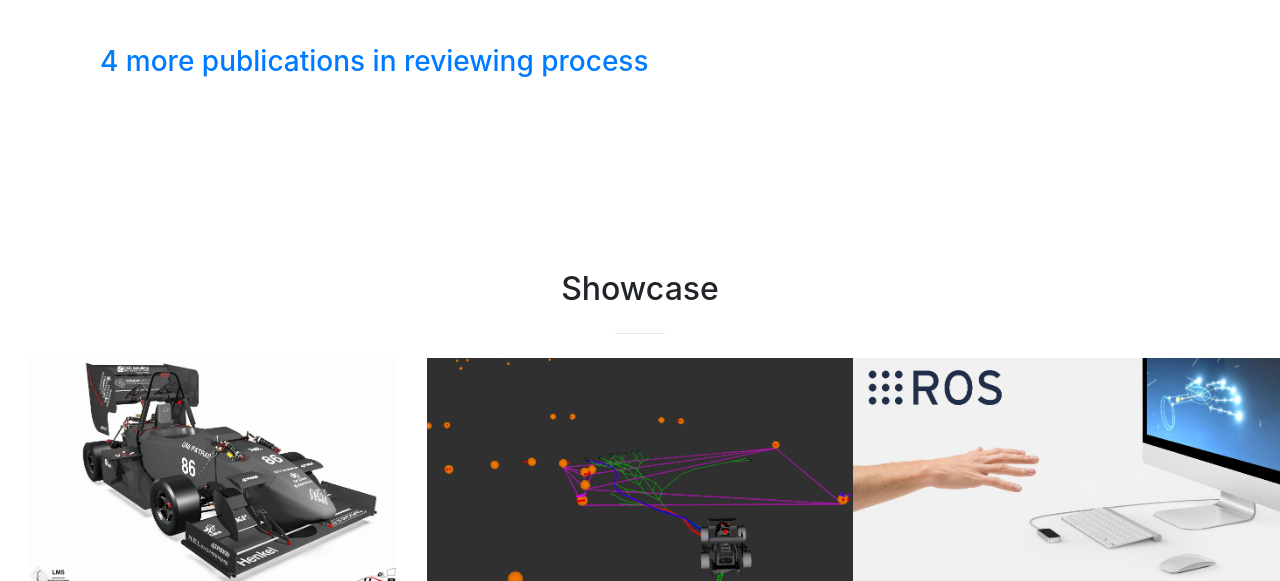
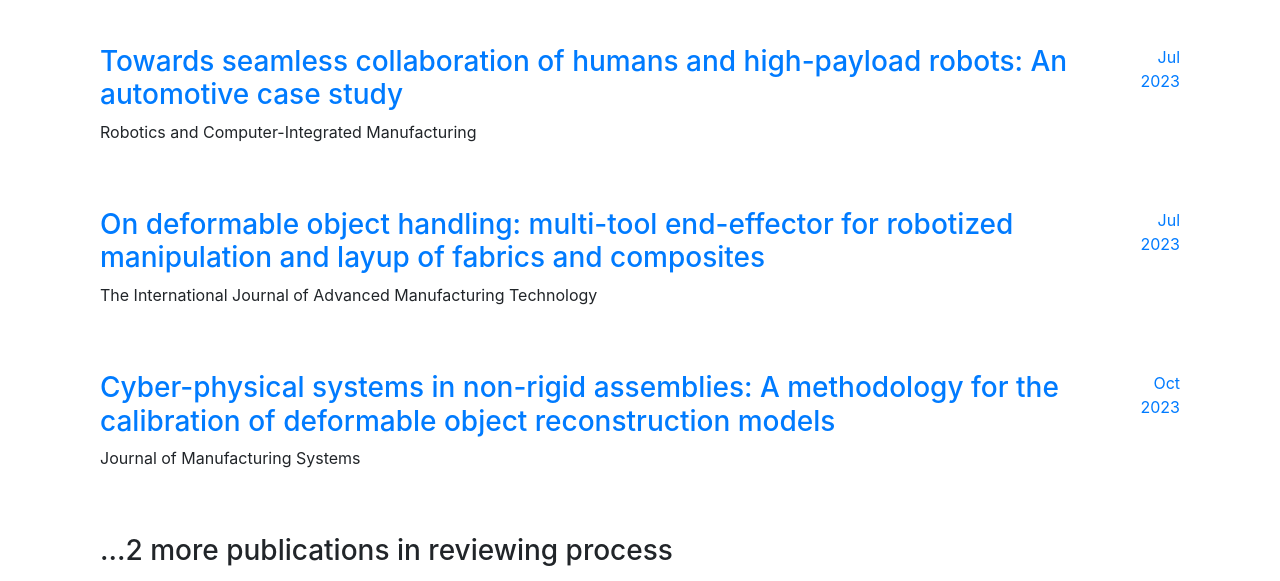
Before and after one commit to ekampourakis/Portfolio, a website with bundled scripts: page portfolio.html in a window 1280 px wide. Shown: the part 8503-9084 px from the top of the page. Built offline with nearby package versions, Linux system fonts and the light colour scheme.

Commit message:
add pubs

```diff
--- a/portfolio.html
+++ b/portfolio.html
@@ -395,7 +395,7 @@
                         <a class="mb-0" target="_blank" href="https://www.sciencedirect.com/science/article/pii/S0007850622000956">
                             <h3>On deformable object handling: Model-based motion planning for human-robot co-manipulation</h3>
                         </a>
-                        <div class="subheading mb-3">CIRP Annals - Manufacturing Technology </div>
+                        <div class="subheading mb-3">CIRP Annals - Manufacturing Technology</div>
                     </div>
                     <div class="resume-date text-md-right">
                         <span class="text-primary">May 2022</span>
@@ -403,8 +403,42 @@
                 </div>
                 <div class="resume-item d-flex flex-column flex-md-row mb-5">
                     <div class="resume-content mr-auto">
-                        <a class="mb-0" target="_blank" href="">
-                            <h3>4 more publications in reviewing process</h3>
+                        <a class="mb-0" target="_blank" href="https://www.sciencedirect.com/science/article/pii/S0736584523000200">
+                            <h3>Towards seamless collaboration of humans and high-payload robots: An automotive case study</h3>
+                        </a>
+                        <div class="subheading mb-3">Robotics and Computer-Integrated Manufacturing</div>
+                    </div>
+                    <div class="resume-date text-md-right">
+                        <span class="text-primary">Jul 2023</span>
+                    </div>
+                </div>
+                <div class="resume-item d-flex flex-column flex-md-row mb-5">
+                    <div class="resume-content mr-auto">
+                        <a class="mb-0" target="_blank" href="https://link.springer.com/article/10.1007/s00170-023-11914-z">
+                            <h3>On deformable object handling: multi-tool end-effector for robotized manipulation and layup of fabrics and composites</h3>
+                        </a>
+                        <div class="subheading mb-3">The International Journal of Advanced Manufacturing Technology</div>
+                    </div>
+                    <div class="resume-date text-md-right">
+                        <span class="text-primary">Jul 2023</span>
+                    </div>
+                </div>
+                <div class="resume-item d-flex flex-column flex-md-row mb-5">
+                    <div class="resume-content mr-auto">
+                        <a class="mb-0" target="_blank" href="https://www.sciencedirect.com/science/article/pii/S0278612523001735">
+                            <h3>Cyber-physical systems in non-rigid assemblies: A methodology for the calibration of deformable object reconstruction models</h3>
+                        </a>
+                        <div class="subheading mb-3">Journal of Manufacturing Systems</div>
+                    </div>
+                    <div class="resume-date text-md-right">
+                        <span class="text-primary">Oct 2023</span>
+                    </div>
+                </div>
+
+                <div class="resume-item d-flex flex-column flex-md-row mb-5">
+                    <div class="resume-content mr-auto">
+                        <a class="mb-0">
+                            <h3>...2 more publications in reviewing process</h3>
                         </a>
                         <div class="subheading mb-3"></div>
                     </div>
```
